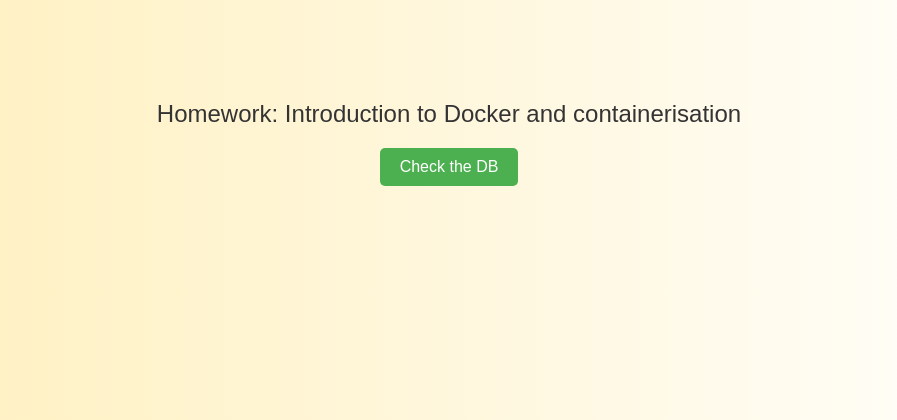
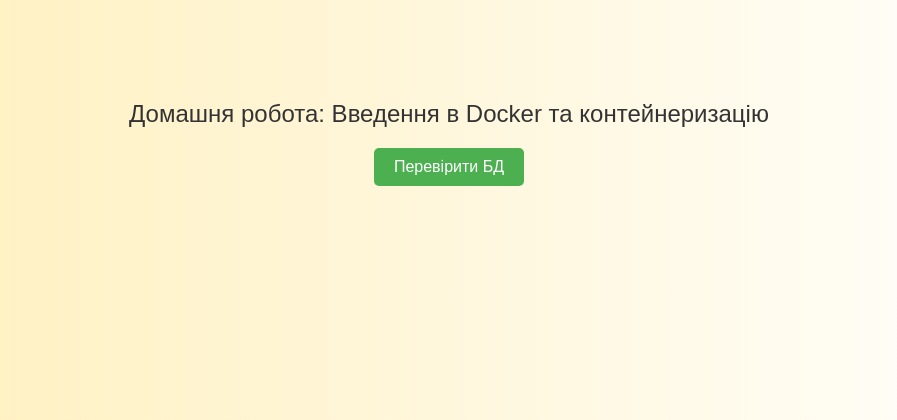
Before and after one commit to yevheniidatsenko/goit-pythonweb-hw-02, a FastAPI app: page / in a window 1280 px wide. Shown: the top 420 px of the page, without its empty margins (191-1088 px from the left). Run offline with FastAPI, Linux system fonts and the light colour scheme.

Commit message:
Update index.html

```diff
--- a/fast_api/templates/index.html
+++ b/fast_api/templates/index.html
@@ -7,9 +7,9 @@
 
 <body>
     <div class="main-text">
-        Homework: Introduction to Docker and containerisation
+        Домашня робота: Введення в Docker та контейнеризацію
     </div>
-    <button class="check-button" onclick="checkHealth()">Check the DB</button>
+    <button class="check-button" onclick="checkHealth()">Перевірити БД</button>
     <div id="response" class="response"></div>
     <script src="/static/main.js"></script>
 </body>
```
